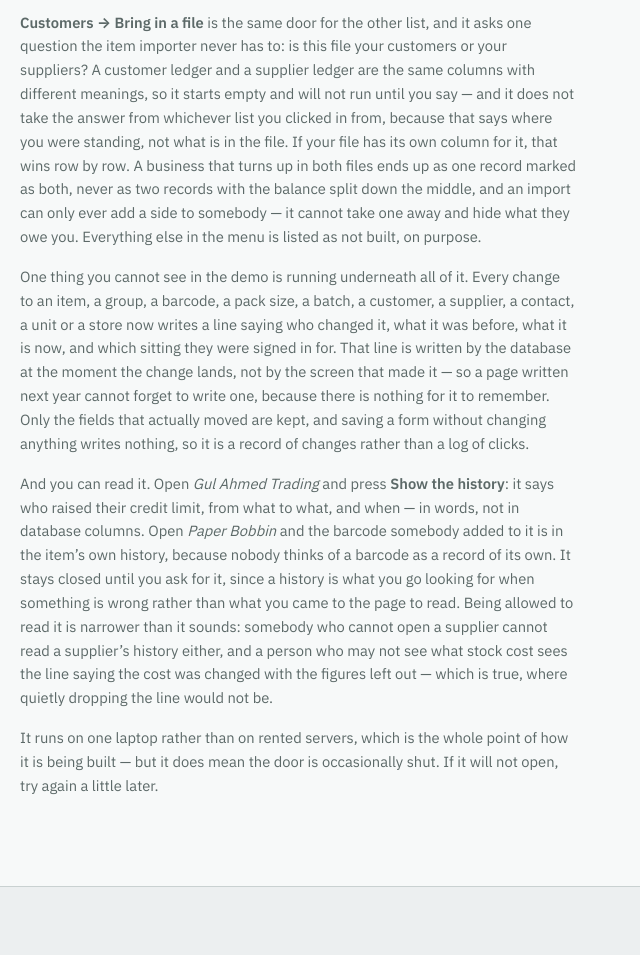
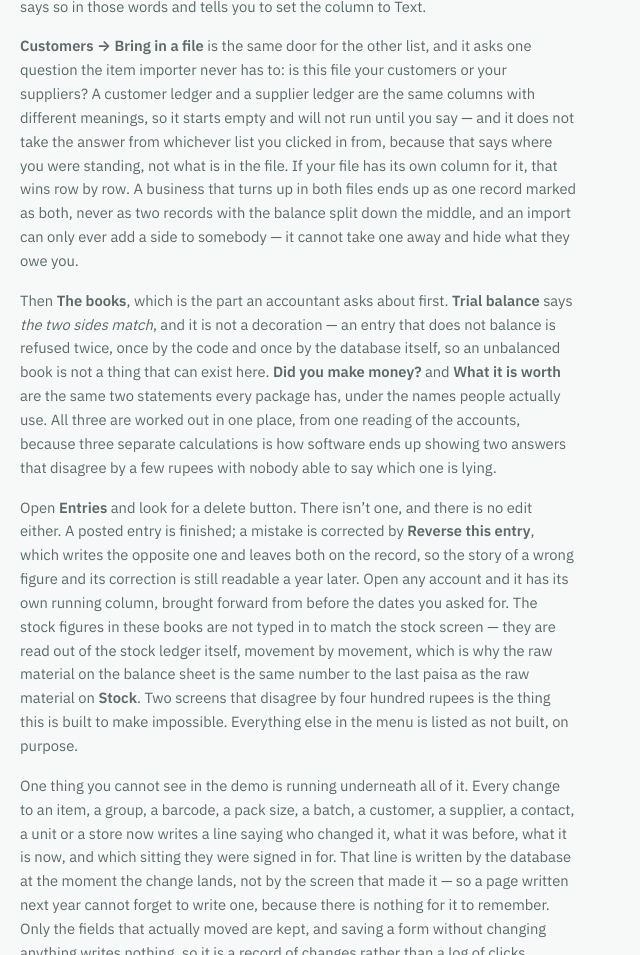
Before and after one commit to ham939/hisaab-preview, a plain HTML site: page index.html in a window 1280 px wide. Shown: the part 1845-2800 px from the top of the page, without its empty margins (0-640 px from the left). Drawn offline with Linux system fonts and the light colour scheme; a web font is replaced by a local one.

Commit message:
Preview page as of 2026-09-01 14:59 UTC

```diff
--- a/index.html
+++ b/index.html
@@ -322,8 +322,9 @@ footer .stack { --gap: .5rem; }
 
     <div class="notice">
       <strong>This is a preview, not a product.</strong> The engine underneath — the part that must never be
-      wrong — is built and tested. Ten screens sit on top of it and you can sign into them further down this
-      page. Most of the day-to-day work is still missing, and every missing piece is named rather than hidden.
+      wrong — is built and tested. Nineteen screens sit on top of it, including the books, and you can sign
+      into them further down this page. Most of the day-to-day work is still missing, and every missing piece
+      is named rather than hidden.
       This page exists so you can tell us where we have the business wrong <em>while</em> the rest is built.
     </div>
   </div>
@@ -392,7 +393,32 @@ footer .stack { --gap: .5rem; }
       files ends up as one record marked as both, never as two records with the
       balance split down the middle, and an import can only ever add a side to
       somebody &mdash; it cannot take one away and hide what they owe you.
-      Everything else in the menu is listed as not built, on purpose.
+    </p>
+    <p class="prose small">
+      Then <strong>The books</strong>, which is the part an accountant asks about
+      first. <strong>Trial balance</strong> says <em>the two sides match</em>, and
+      it is not a decoration &mdash; an entry that does not balance is refused
+      twice, once by the code and once by the database itself, so an unbalanced
+      book is not a thing that can exist here. <strong>Did you make money?</strong>
+      and <strong>What it is worth</strong> are the same two statements every
+      package has, under the names people actually use. All three are worked out
+      in one place, from one reading of the accounts, because three separate
+      calculations is how software ends up showing two answers that disagree by a
+      few rupees with nobody able to say which one is lying.
+    </p>
+    <p class="prose small">
+      Open <strong>Entries</strong> and look for a delete button. There isn&rsquo;t
+      one, and there is no edit either. A posted entry is finished; a mistake is
+      corrected by <strong>Reverse this entry</strong>, which writes the opposite
+      one and leaves both on the record, so the story of a wrong figure and its
+      correction is still readable a year later. Open any account and it has its
+      own running column, brought forward from before the dates you asked for.
+      The stock figures in these books are not typed in to match the stock screen
+      &mdash; they are read out of the stock ledger itself, movement by movement,
+      which is why the raw material on the balance sheet is the same number to the
+      last paisa as the raw material on <strong>Stock</strong>. Two screens that
+      disagree by four hundred rupees is the thing this is built to make
+      impossible. Everything else in the menu is listed as not built, on purpose.
     </p>
     <p class="prose small">
       One thing you cannot see in the demo is running underneath all of it. Every
@@ -670,15 +696,18 @@ footer .stack { --gap: .5rem; }
 
         npx vitest run          the first two, off the last line
         pnpm audit              the third
-        apps/web/src/nav.tsx    the fourth, counting what a person can open
+        apps/web/src/app.tsx    the fourth, counting distinct screen components
+                                behind the routes — a list and its detail page
+                                are two, new-and-edit is one, and the customer
+                                and supplier pages are one screen twice over
 
       Last checked: 1 September 2026.
     -->
     <dl class="facts" style="margin-top:0;margin-bottom:2.5rem">
-      <div><dt>Automated tests passing</dt><dd class="num" data-fact="tests">2,024</dd></div>
-      <div><dt>Test files</dt><dd class="num" data-fact="files">81</dd></div>
+      <div><dt>Automated tests passing</dt><dd class="num" data-fact="tests">2,256</dd></div>
+      <div><dt>Test files</dt><dd class="num" data-fact="files">90</dd></div>
       <div><dt>Known security advisories</dt><dd class="num">0</dd></div>
-      <div><dt>Screens you can use today</dt><dd class="num">11</dd></div>
+      <div><dt>Screens you can use today</dt><dd class="num">19</dd></div>
     </dl>
 
     <div class="milestones">
@@ -687,7 +716,7 @@ footer .stack { --gap: .5rem; }
       <div class="ms"><code>—</code><span class="name">Running it on one machine<small>One image, updates with no downtime, backups, the whole thing on hardware you own</small></span><span class="tag done">Built</span></div>
       <div class="ms"><code>M2</code><span class="name">Products, customers, suppliers<small>Lists, forms, barcodes, pack sizes and the spreadsheet importer &mdash; for items and for customers and suppliers &mdash; are built and in the demo. Price lists are not written yet.</small></span><span class="tag doing">In hand</span></div>
       <div class="ms"><code>M3</code><span class="name">Stock, stored<small>Opening stock, adjustments, transfers, counts, item history</small></span><span class="tag done">Built</span></div>
-      <div class="ms"><code>M4</code><span class="name">The books<small>Chart of accounts, journals, trial balance, profit and loss</small></span><span class="tag next">Next</span></div>
+      <div class="ms"><code>M4</code><span class="name">The books<small>The chart of accounts, entries you can write and cannot edit, the trial balance, what you made and what it is worth &mdash; all on screen, and the demo's books are drawn from its own stock ledger rather than typed to match</small></span><span class="tag done">Built</span></div>
       <div class="ms"><code>M5</code><span class="name">Buying<small>Order, receipt, bill, supplier balances and ageing</small></span><span class="tag next">Next</span></div>
       <div class="ms"><code>M6</code><span class="name">Selling<small>Order, delivery, invoice, payment, customer balances, credit limits</small></span><span class="tag next">Next</span></div>
       <div class="ms"><code>M7</code><span class="name">The counter, offline<small>Keeps billing with no internet, catches up by itself</small></span><span class="tag next">Next</span></div>
```
